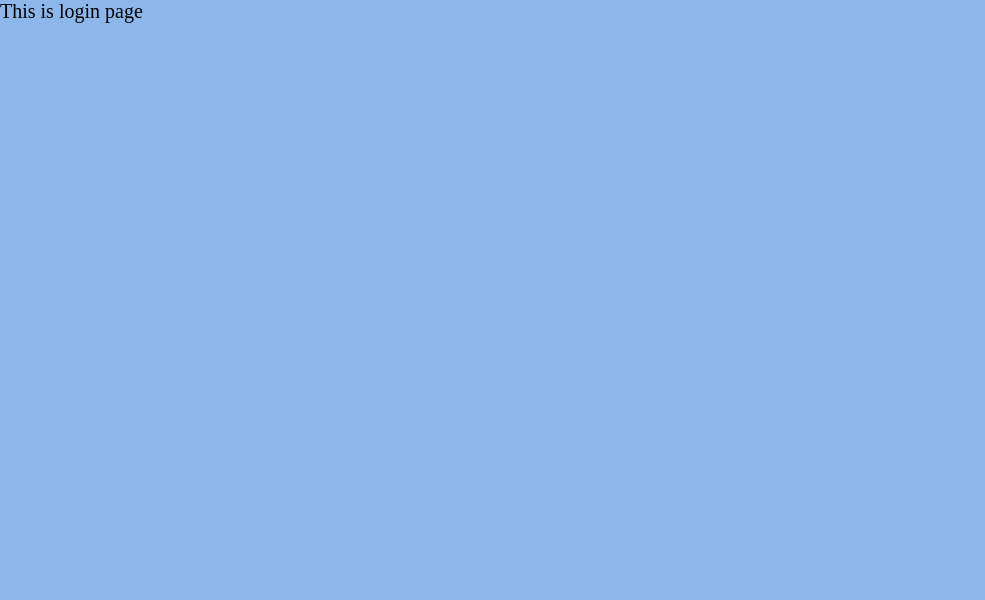
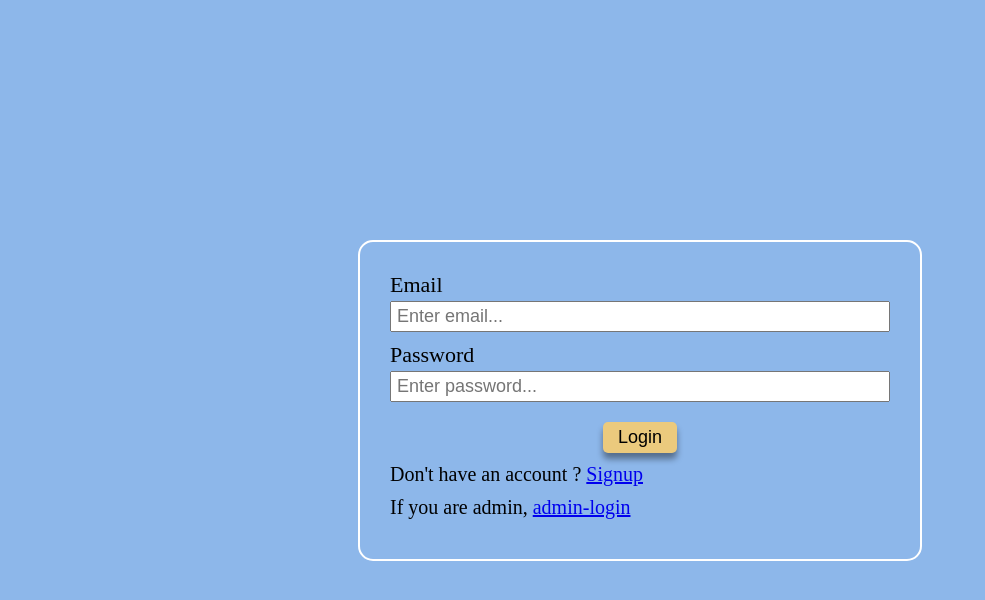
Before and after one commit to Baba0608/product-store, a React (Vite) app in the folder frontend/: page /user/login in a window 1280 px wide. Shown: the top 600 px of the page, without its empty margins (0-985 px from the left). Built offline with nearby package versions, Linux system fonts and the light colour scheme; no server answers.

Commit message:
Login page

```diff
--- a/frontend/src/components/Cart.js
+++ b/frontend/src/components/Cart.js
@@ -1,7 +1,9 @@
+import { Header } from "./Header";
+
 export const Cart = () => {
   return (
     <div>
-      <p>This is Cart page</p>
+      <Header />
     </div>
   );
 };
--- /dev/null
+++ b/frontend/src/components/Header.js
@@ -0,0 +1,28 @@
+import { Link } from "react-router-dom";
+
+export const Header = () => {
+  return (
+    <div className="header">
+      <div className="title">
+        <p>Products Store</p>
+      </div>
+
+      <div className="nav-items">
+        <ul>
+          <li>
+            <Link to="/user/home">Home</Link>
+          </li>
+          <li>
+            <Link to="/user/Orders">My Orders</Link>
+          </li>
+          <li>
+            <Link to="/user/cart">Cart</Link>
+          </li>
+          <li>
+            <Link to="/user/login">Logout</Link>
+          </li>
+        </ul>
+      </div>
+    </div>
+  );
+};
--- a/frontend/src/components/Home.js
+++ b/frontend/src/components/Home.js
@@ -1,7 +1,13 @@
+import { Header } from "./Header";
+
 export const Home = () => {
   return (
     <div>
-      <p>This is Home page</p>
+      <Header />
+
+      <div className="products-container">
+        <div>{/* Display all products */}</div>
+      </div>
     </div>
   );
 };
--- a/frontend/src/components/Login.js
+++ b/frontend/src/components/Login.js
@@ -1,7 +1,95 @@
+import { useState } from "react";
+import axios from "axios";
+
+import { Button } from "./Button";
+import { toastNotify } from "../utils/toast-notify";
+import { useNavigate, Link } from "react-router-dom";
+
+const BACKEND_API = process.env.REACT_APP_BACKEND_API;
+
 export const Login = () => {
+  const [loading, setLoading] = useState(false);
+  const [email, setEmail] = useState("");
+  const [password, setPassword] = useState("");
+
+  let navigate = useNavigate();
+  const routeChange = () => {
+    let path = "/user/home";
+    navigate(path);
+  };
+
+  const submitFormData = async (e) => {
+    e.preventDefault();
+
+    if (email != "" && password != "") {
+      try {
+        setLoading(true);
+        const { data } = await axios.post(`${BACKEND_API}/user/login`, {
+          email: email,
+          password: password,
+        });
+
+        localStorage.setItem("store-token", data.token);
+        setLoading(false);
+        toastNotify("Successfully logged in");
+        routeChange();
+      } catch (err) {
+        console.log(err);
+      }
+    } else {
+      // please enter all fields
+    }
+  };
   return (
-    <div>
-      <p>This is login page</p>
+    <div className="login-container">
+      <div className="login-input">
+        <form>
+          <div className="email-input">
+            <label htmlFor="email">Email</label> <br />
+            <input
+              type="text"
+              name="email"
+              id="email"
+              placeholder="Enter email..."
+              onChange={(e) => {
+                setEmail(e.target.value);
+              }}
+            />
+          </div>
+
+          <div className="password-input">
+            <label htmlFor="password">Password</label> <br />
+            <input
+              type="password"
+              name="password"
+              id="password"
+              placeholder="Enter password..."
+              onChange={(e) => {
+                setPassword(e.target.value);
+              }}
+            />
+          </div>
+
+          <div className="btn">
+            <Button
+              loading={loading}
+              id={"submit-btn"}
+              submitFormData={submitFormData}
+              content={"Login"}
+            />
+          </div>
+        </form>
+
+        <div>
+          <p>
+            Don't have an account ? <Link to="/user/signup">Signup</Link>
+          </p>
+
+          <p>
+            If you are admin, <Link to="/admin/login">admin-login</Link>
+          </p>
+        </div>
+      </div>
     </div>
   );
 };
--- a/frontend/src/components/Orders.js
+++ b/frontend/src/components/Orders.js
@@ -1,7 +1,9 @@
+import { Header } from "./Header";
+
 export const Orders = () => {
   return (
     <div>
-      <p>This is Orders page</p>
+      <Header />
     </div>
   );
 };
--- a/frontend/src/components/Signup.js
+++ b/frontend/src/components/Signup.js
@@ -1,7 +1,9 @@
 import { useState } from "react";
-import { Link, useNavigate } from "react-router-dom";
+import { Link } from "react-router-dom";
 import axios from "axios";
 import { Button } from "./Button";
+// import { routeChange } from "../utils/navigate";
+import { useNavigate } from "react-router-dom";
 
 import { toastNotify } from "../utils/toast-notify";
 
--- /dev/null
+++ b/frontend/src/utils/navigate.js
@@ -0,0 +1,6 @@
+import { useNavigate } from "react-router-dom";
+
+// let navigate = useNavigate();
+// export function routeChange(routePath) {
+//   navigate(routePath);
+// }
--- a/frontend/style.css
+++ b/frontend/style.css
@@ -30,7 +30,7 @@ body p{
     margin-bottom: 10px;
 }
 
-.signup-container{
+.signup-container , .login-container{
     display: flex;
     justify-content: center;
     min-height: 100vh;
@@ -38,7 +38,7 @@ body p{
 
 }
 
-.signup-input{
+.signup-input , .login-input{
     border: 2px solid white;
     padding: 30px;
     border-radius: 15px;
@@ -79,3 +79,47 @@ body p{
     margin-bottom: 10px;
     border-radius: 5px;
 }
+
+/* ------------------------------------------------- */
+
+/* Header */
+
+.header{
+    display: flex;
+    justify-content: space-between;
+    height: 10vh;
+    background-color: rgb(70, 70, 181);
+}
+
+.nav-items , .title{
+    display: flex;
+    align-items: center;
+}
+
+.nav-items{
+    margin-right: 50px;
+}
+
+.title{
+    margin-left: 50px;
+    color: blanchedalmond;
+    font-size: 30px;
+    font-weight: bold;
+}
+
+.header ul li{
+    display: inline;
+    padding: 10px 20px;
+    font-size: 25px;
+
+}
+
+.header ul li a{
+    text-decoration: none;
+    color: orange;
+    font-weight: bold;
+}
+
+.header ul li a:hover{
+    color: rgb(244, 55, 55);
+}
```
Also changed, not shown: frontend/App.js (+8 -0 lines).
